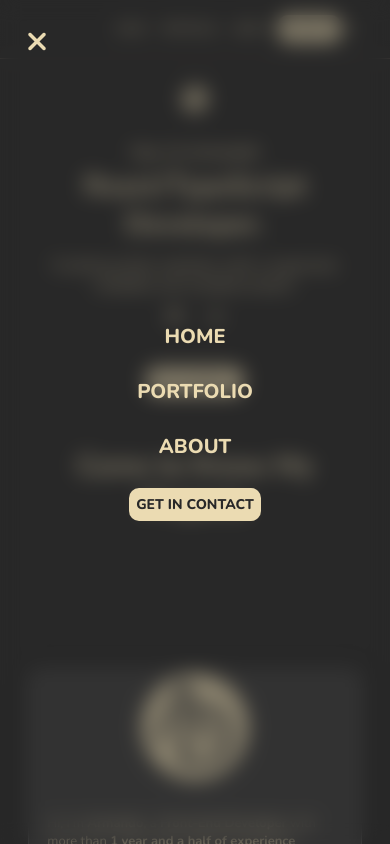
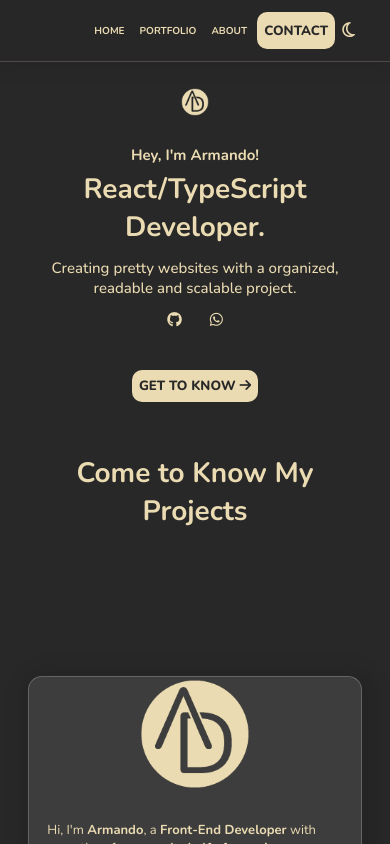
Before and after one commit to armandosilvadev/portfolio-website, a React (Vite) app: page / in a window 390 px wide. Shown: the top 844 px of the page. Built offline with nearby package versions, Linux system fonts and the light colour scheme; some icons are missing.

Commit message:
add nav mobile open and close

```diff
--- a/src/App.tsx
+++ b/src/App.tsx
@@ -3,12 +3,10 @@ import Header from "./components/sections/Header";
 import Hero from "./components/sections/Hero";
 import Portfolio from "./components/sections/Portfolio";
 import Footer from "./components/sections/Footer";
-import NavMobile from "./components/layout/NavMobile";
 
 function App() {
   return (
     <>
-      <NavMobile />
       <Header />
       <Hero />
       <Portfolio />
--- a/src/components/layout/Nav.module.css
+++ b/src/components/layout/Nav.module.css
@@ -15,6 +15,12 @@
   padding: var(--btn-font-size-14);
 }
 
+.navbarFooter {
+  text-transform: capitalize;
+  font-weight: 400;
+  font-size: var(--border-radius-1);
+}
+
 .navbarHead .navbarList {
   justify-content: space-between;
   gap: var(--paragraph-font-20);
@@ -22,4 +28,5 @@
 
 .navbarFooter .navbarList {
   flex-direction: column;
+  align-items: start;
 }
--- a/src/components/layout/NavMobile.module.css
+++ b/src/components/layout/NavMobile.module.css
@@ -2,18 +2,14 @@
 
 .navMobile {
   position: fixed;
+  top: 0;
+  left: 0;
   height: 100%;
   width: 100%;
   z-index: 2000;
   background-color: var(--bg-color-transparent);
   backdrop-filter: blur(10px);
 }
-
-/* .navBox { */
-/*   position: relative; */
-/*   width: 100%; */
-/*   height: 100%; */
-/* } */
 
 nav {
   font-size: 2rem;
@@ -37,3 +33,7 @@ nav {
 .navMobile button:last-child {
   font-size: var(--margin-44);
 }
+
+.hidden {
+  display: none;
+}
--- a/src/components/layout/NavMobile.tsx
+++ b/src/components/layout/NavMobile.tsx
@@ -1,15 +1,27 @@
 import styles from "./NavMobile.module.css";
 import Nav from "./Nav";
 import Button from "../ui/Button/Button";
+import { useState } from "react";
 
 function NavMobile() {
+  const [showNav, setShowNav] = useState<boolean>(false);
+
   return (
     <>
-      <div className={`${styles.navMobile} flex flex-center flex-column`}>
+      <Button
+        id="btn--menu"
+        className={`btn btn--menu ${showNav ? "hidden" : "show"}`}
+        text={<i className="fa-solid fa-bars"></i>}
+        onClick={() => setShowNav(true)}
+      />
+      <div
+        className={`${styles.navMobile} ${styles[showNav ? "show" : "hidden"]} flex flex-center flex-column`}
+      >
         <Button
           id="btn--close-nav"
-          className={`btn btn--close ${styles.btnClose}`}
+          className={`btn btn--close`}
           text={<i className="fa-solid fa-xmark"></i>}
+          onClick={() => setShowNav(false)}
         />
         <Nav />
         <Button
--- a/src/components/sections/Header.module.css
+++ b/src/components/sections/Header.module.css
@@ -20,14 +20,9 @@
 
 .sectionHeader {
   border-bottom: solid 1px #504945;
-  background: linear-gradient(
-    to bottom,
-    var(--bg-color),
-    90%,
-    rgb(40, 40, 40, 0.9)
-  );
-  backdrop-filter: blur(10px);
+  background: rgb(40, 40, 40, 0.99);
   transition: all 0.3s ease;
+  box-shadow: 0 0 20px 4px rgba(0, 0, 0, 0.1);
 }
 
 .showHeader {
--- a/src/components/sections/Header.tsx
+++ b/src/components/sections/Header.tsx
@@ -2,10 +2,12 @@ import styles from "./Header.module.css";
 import Nav from "../layout/Nav.tsx";
 import Button from "../ui/Button/Button.tsx";
 import { useEffect, useState } from "react";
+import NavMobile from "../layout/NavMobile.tsx";
 
 function Header() {
   const [showHeader, setShowHeader] = useState<boolean>(true);
   const [scrollY, setScrollY] = useState<number>(0);
+  const [navMobile, setNavMobile] = useState<boolean>(false);
 
   useEffect(() => {
     const handleIsScrollY = () => {
@@ -17,9 +19,21 @@ function Header() {
       }
     };
 
+    const handleWindowWidth = () => {
+      if (window.innerWidth <= 720) {
+        setNavMobile(true);
+      } else {
+        setNavMobile(false);
+      }
+    };
+
+    window.addEventListener("resize", handleWindowWidth);
     window.addEventListener("scroll", handleIsScrollY);
+    window.addEventListener("load", handleWindowWidth);
     return () => {
       window.removeEventListener("scroll", handleIsScrollY);
+      window.removeEventListener("resize", handleWindowWidth);
+      window.removeEventListener("load", handleWindowWidth);
     };
   });
 
@@ -28,8 +42,8 @@ function Header() {
       <section
         className={`section ${styles.sectionHeader} ${styles[showHeader ? "showHeader" : "hideHeader"]}`}
       >
-        <header className={`${styles.header} flex flex-center`}>
-          <Nav navHead />
+        <header className={`${styles.header} `}>
+          {navMobile ? <NavMobile /> : <Nav navHead />}
 
           <div className={`${styles.containerBtn} flex`}>
             <Button
--- a/src/components/ui/Button/Button.module.css
+++ b/src/components/ui/Button/Button.module.css
@@ -1,10 +1,11 @@
 @import url("../../../assets/styles/variables.css");
 
-.btn {
+.btn,
+.show {
   border: none;
   color: var(--bg-color);
   font-family: inherit;
-  font-size: var(--btn-font-size-14);
+  /* font-size: var(--btn-font-size-14); */
   font-weight: 800;
   text-transform: uppercase;
   border-radius: var(--btn-font-size-14);
@@ -13,7 +14,8 @@
   background-color: var(--txt-color);
 }
 
-.btn--color-mode {
+.btn--color-mode,
+.btn--menu {
   color: var(--txt-color);
   font-size: var(--btn-font-size-14);
   font-weight: 700;
@@ -21,13 +23,15 @@
   transition: all 0.3s ease;
 }
 
-.btn--color-mode:hover {
+.btn--color-mode:hover,
+.btn--menu:hover {
   color: var(--txt-hover-color);
   filter: drop-shadow(0 0 8px rgba(0, 0, 0, 1))
     drop-shadow(0 0 4px rgba(0, 0, 0, 0.4));
 }
 
-.btn--color-mode:active {
+.btn--color-mode:active,
+.btn--menu:active {
   filter: drop-shadow(0 0 4px rgba(0, 0, 0, 0.4));
 }
 
@@ -43,6 +47,11 @@
 .btn--contact:active {
   background-color: var(--txt-color);
   box-shadow: 0 0 20px 2px rgba(0, 0, 0, 0.1);
+}
+
+.btn--menu {
+  justify-self: self-start;
+  font-size: var(--paragraph-font-24);
 }
 
 .btn--close {
@@ -61,3 +70,13 @@
 .btn--close:active {
   filter: drop-shadow(0 0 4px rgba(0, 0, 0, 0.4));
 }
+
+.hidden {
+  display: none;
+}
+
+@media (max-width: 720px) {
+  .btn--color-mode {
+    font-size: var(--paragraph-font-24);
+  }
+}
--- a/src/components/ui/Button/Button.tsx
+++ b/src/components/ui/Button/Button.tsx
@@ -7,7 +7,7 @@ interface ButtonProps extends ButtonHTMLAttributes<HTMLButtonElement> {
   text: string | React.ReactNode;
 }
 
-function Button({ id, className, text }: ButtonProps) {
+function Button({ id, className, text, ...props }: ButtonProps) {
   const classNames: string = className
     .split(" ")
     .map((c) => styles[c])
@@ -15,7 +15,7 @@ function Button({ id, className, text }: ButtonProps) {
 
   return (
     <>
-      <button id={id} className={classNames}>
+      <button {...props} id={id} className={classNames}>
         {text}
       </button>
     </>
```
